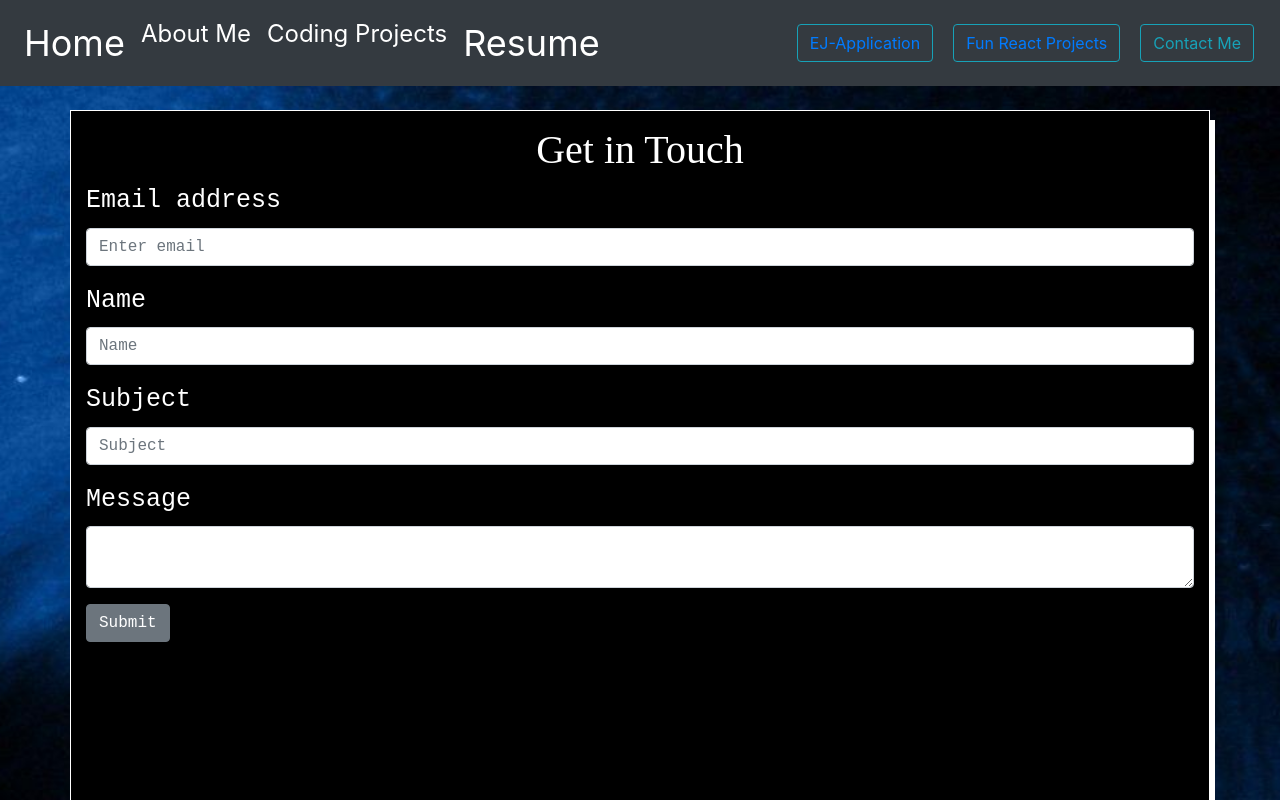
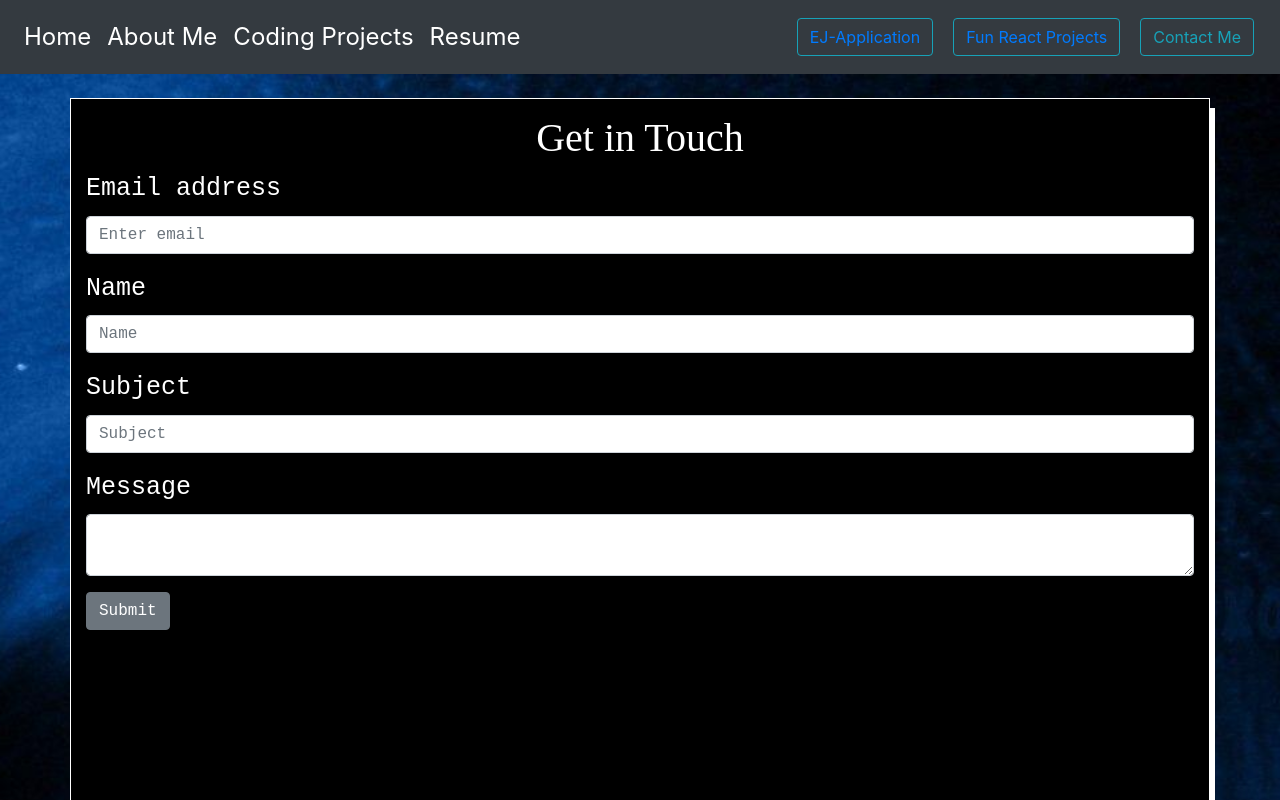
Before and after one commit to Ejdeguzman72/portfolio_v2, a React (Create React App) app: page /#/contact-me in a window 1280 px wide. Shown: the top 800 px of the page. Built offline with nearby package versions, Linux system fonts and the light colour scheme.

Commit message:
fixed navbar fonts

```diff
--- a/src/components/navbar-component/navbar-component.tsx
+++ b/src/components/navbar-component/navbar-component.tsx
@@ -19,7 +19,7 @@ export class NavBarComponent extends React.Component<any, any> {
                     <Navbar.Toggle aria-controls="responsive-navbar-nav" />
                     <Navbar.Collapse id="responsive-navbar-nav">
                         <Nav className="mr-auto">
-                            <Nav.Link id="nav-bar-link">
+                            <Nav.Link>
                                 <Link to="/home" id="nav-bar-link">
                                     Home
                             </Link>
@@ -29,12 +29,12 @@ export class NavBarComponent extends React.Component<any, any> {
                                     About Me
                             </Link>
                             </Nav.Link>
-                            <Nav.Link >
+                            <Nav.Link>
                                 <Link to="/coding-projects" id="nav-bar-link">
                                     Coding Projects
                             </Link>
                             </Nav.Link>
-                            <Nav.Link id="nav-bar-link">
+                            <Nav.Link>
                                 <Link to="/resume" id="nav-bar-link">
                                     Resume
                             </Link>
```
